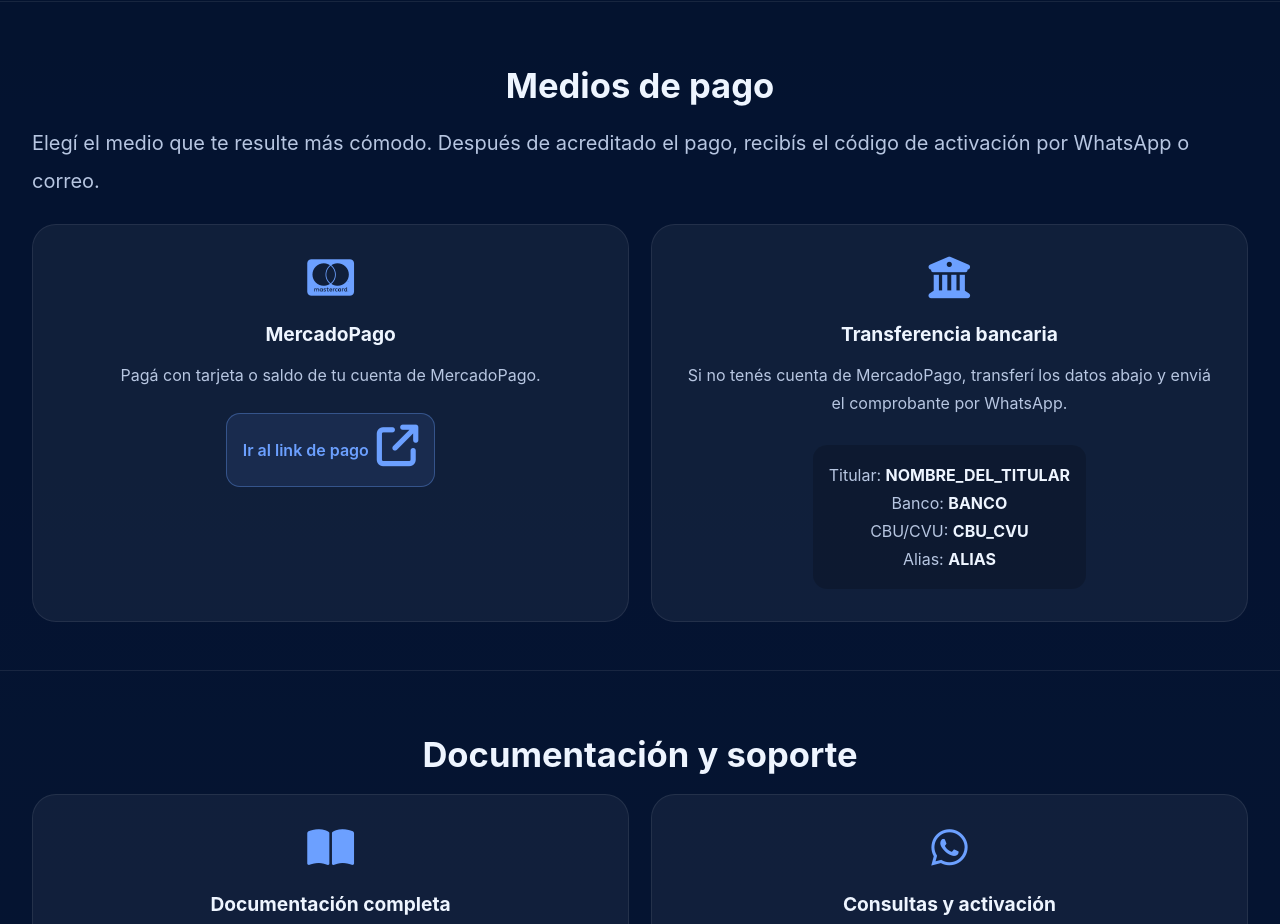
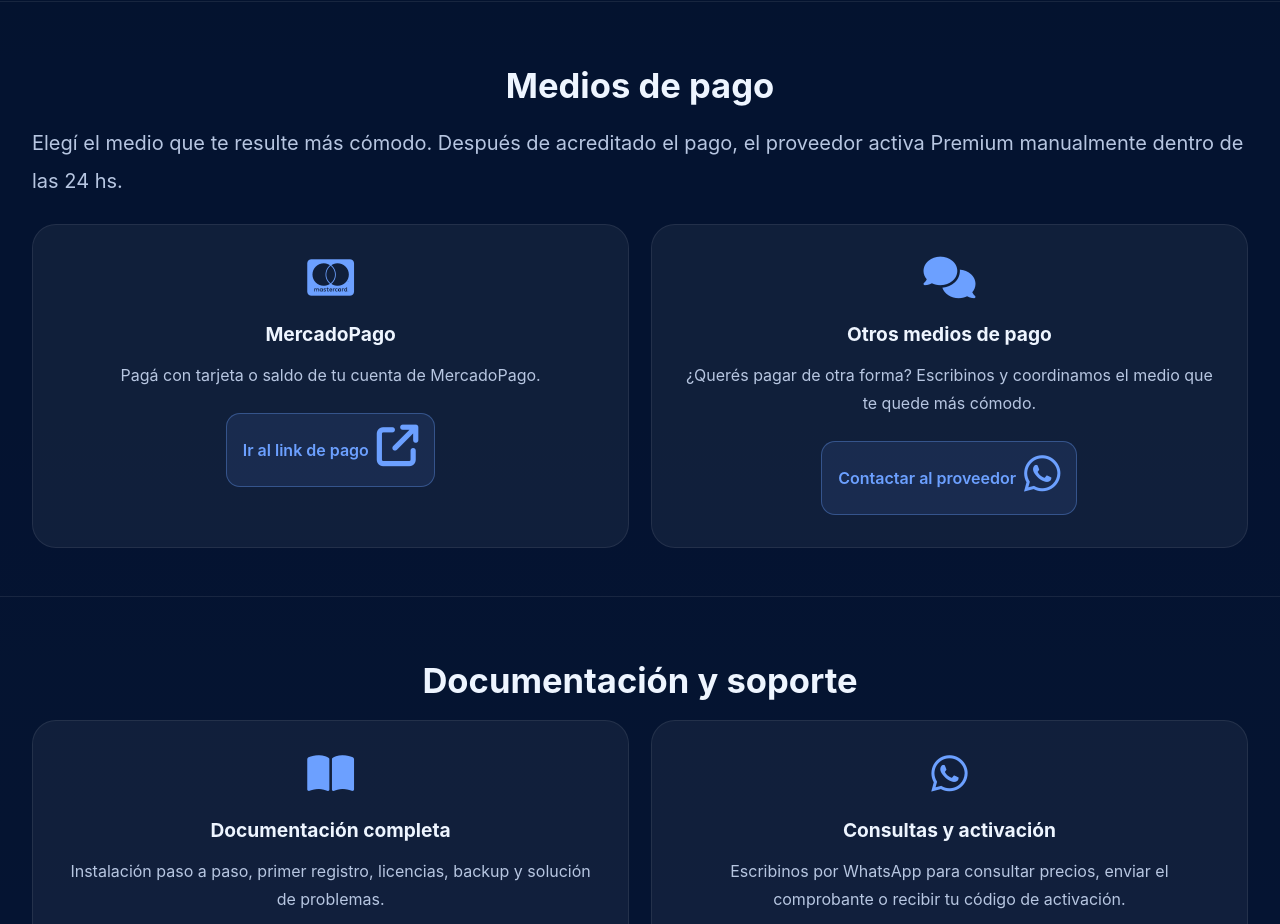
Before and after one commit to franxeg/Web-design, a plain HTML site: page autoservicio.html in a window 1280 px wide. Shown: the part 1840-2764 px from the top of the page. Drawn offline with Linux system fonts and the light colour scheme.

Commit message:
Usa el link de MercadoPago del sistema y reemplaza transferencia por Contactar al proveedor

```diff
--- a/autoservicio.html
+++ b/autoservicio.html
@@ -100,19 +100,19 @@
 
   <section id="pagos" class="section-container">
     <div class="serv"><h4 class="serv">Medios de pago</h4></div>
-    <p class="subt">Elegí el medio que te resulte más cómodo. Después de acreditado el pago, recibís el código de activación por WhatsApp o correo.</p>
+    <p class="subt">Elegí el medio que te resulte más cómodo. Después de acreditado el pago, el proveedor activa Premium manualmente dentro de las 24 hs.</p>
     <div class="section-container__srv__">
       <div class="section-srv">
         <i class="fa-brands fa-cc-mastercard srv"></i>
         <h3>MercadoPago</h3>
         <p>Pagá con tarjeta o saldo de tu cuenta de MercadoPago.</p>
-        <a class="autoservicio-link" href="LINK_DE_MERCADOPAGO" target="_blank">Ir al link de pago <i class="fa-solid fa-arrow-up-right-from-square"></i></a>
+        <a class="autoservicio-link" href="https://mpago.la/1XcoPQc" target="_blank" rel="noreferrer">Ir al link de pago <i class="fa-solid fa-arrow-up-right-from-square"></i></a>
       </div>
       <div class="section-srv">
-        <i class="fa-solid fa-building-columns srv"></i>
-        <h3>Transferencia bancaria</h3>
-        <p>Si no tenés cuenta de MercadoPago, transferí los datos abajo y enviá el comprobante por WhatsApp.</p>
-        <p class="autoservicio-datos">Titular: <b>NOMBRE_DEL_TITULAR</b><br>Banco: <b>BANCO</b><br>CBU/CVU: <b>CBU_CVU</b><br>Alias: <b>ALIAS</b></p>
+        <i class="fa-solid fa-comments srv"></i>
+        <h3>Otros medios de pago</h3>
+        <p>¿Querés pagar de otra forma? Escribinos y coordinamos el medio que te quede más cómodo.</p>
+        <a class="autoservicio-link" href="https://wa.me/5492355554004" target="_blank" rel="noreferrer">Contactar al proveedor <i class="fa-brands fa-whatsapp"></i></a>
       </div>
     </div>
   </section>
--- a/style.css
+++ b/style.css
@@ -634,19 +634,6 @@ textarea {
   transform: translateY(-1px);
 }
 
-.autoservicio-datos {
-  margin-top: 0.75rem;
-  padding: 1rem;
-  border-radius: 14px;
-  background: rgba(0, 0, 0, 0.18);
-  line-height: 1.9;
-  word-break: break-all;
-}
-
-.autoservicio-datos b {
-  color: var(--text);
-}
-
 .section-srv h3 {
   color: var(--text);
   font-size: 1.2rem;
```
